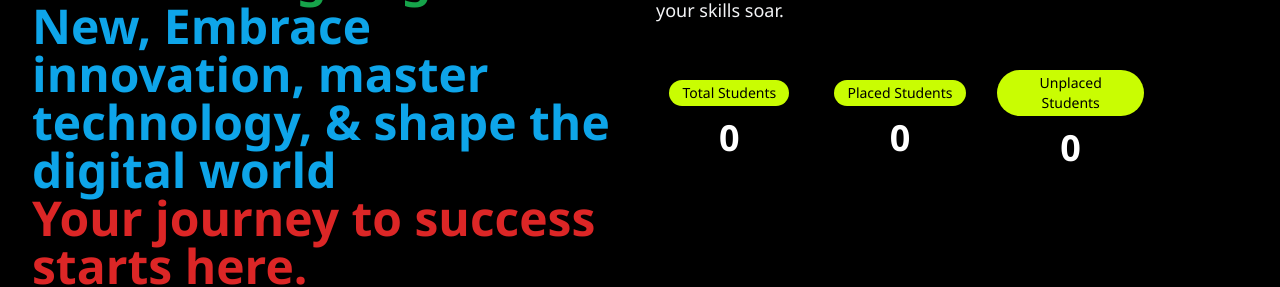
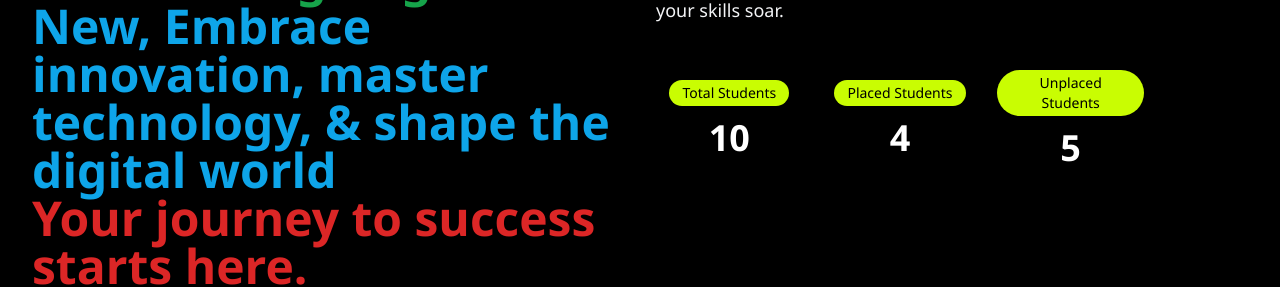
Before and after one commit to Santhosh10661/weboinTask, a React (Create React App) app: page /#/ in a window 1280 px wide. Shown: the part 2256-2543 px from the top of the page. Built offline with nearby package versions, Linux system fonts and the light colour scheme.

Commit message:
count update solved

```diff
--- a/src/App.js
+++ b/src/App.js
@@ -1,4 +1,4 @@
-import { useEffect } from "react";
+import { useContext, useEffect } from "react";
 import "./App.css";
 import Footer from "./Footer";
 import FormPage from "./Form Components/FormPage";
@@ -6,19 +6,40 @@ import Header from "./Header";
 import Home from "./Home Components/Home";
 import { Route, Routes } from "react-router-dom";
 import stuData from "./Form Components/stuData.json";
+import DataContext from "./Context Api/DataContext";
 
 function App() {
+  const { setStudentList, setCounts } = useContext(DataContext);
   useEffect(() => {
     const storeData = async () => {
       let storedData = await localStorage.getItem("stuDataList");
+
+      const updateCount = (list) => {
+        let pS = list.filter((stu) => stu.curStatus === "Placed");
+        let uS = list.filter((stu) => stu.curStatus === "Unplaced");
+
+        let tempCounts = {
+          totalStudents: list.length,
+          placedStudents: pS.length,
+          unplacedStudents: uS.length,
+        };
+
+        setCounts(tempCounts);
+      };
+
       if (!storedData) {
         localStorage.setItem("stuDataList", JSON.stringify(stuData));
+        let data = localStorage.getItem("stuDataList");
+        let stuList = await JSON.parse(data);
+        setStudentList(stuList);
+        // console.log("stuList", stuList);
+        updateCount(stuList);
+      } else {
+        let stuList = await JSON.parse(storedData);
+        setStudentList(stuList);
+        // console.log("sd", stuList);
+        updateCount(stuList);
       }
-      // let filter = JSON.parse(storedData).filter(
-      //   (stu) => stu.curStatus === "Placed"
-      // );
-
-      // console.log(filter);
     };
 
     storeData();
--- a/src/Context Api/DataContext.js
+++ b/src/Context Api/DataContext.js
@@ -12,11 +12,14 @@ export const DataProvider = ({ children }) => {
     course: "",
     curStatus: "",
   });
-  const [counts, setCounts] = useState([
-    { title: "total students", nfs: 0 },
-    { title: "placed students", nfs: 0 },
-    { title: "unplaced students", nfs: 0 },
-  ]);
+  const [counts, setCounts] = useState({
+    totalStudents: 0,
+    placedStudents: 0,
+    unplacedStudents: 0,
+    // { title: "total students", nfs: 0 },
+    // { title: "placed students", nfs: 0 },
+    // { title: "unplaced students", nfs: 0 },
+  });
   return (
     <DataContext.Provider
       value={{
--- a/src/Form Components/FormPage.js
+++ b/src/Form Components/FormPage.js
@@ -1,15 +1,13 @@
-import React, { useContext } from "react";
+import React from "react";
 import "./FormPage.css";
 import Form from "./Form";
 import StudentList from "./StudentList";
-import DataContext from "../Context Api/DataContext";
 
 function FormPage() {
-  const { studentList } = useContext(DataContext);
   return (
     <div className="formPage">
       <Form />
-      {studentList && <StudentList />}
+      <StudentList />
     </div>
   );
 }
--- a/src/Form Components/StudentList.js
+++ b/src/Form Components/StudentList.js
@@ -1,18 +1,18 @@
-import React, { useContext, useEffect } from "react";
+import React, { useContext } from "react";
 import DataContext from "../Context Api/DataContext";
 
 function StudentList() {
-  const { studentList, setStudentList } = useContext(DataContext);
+  const { studentList } = useContext(DataContext);
 
-  useEffect(() => {
-    const getData = async () => {
-      let list = localStorage.getItem("stuDataList");
-      setStudentList(await JSON.parse(list));
-    };
+  // useEffect(() => {
+  //   const getData = async () => {
+  //     let list = localStorage.getItem("stuDataList");
+  //     setStudentList(await JSON.parse(list));
+  //   };
 
-    getData();
-    // eslint-disable-next-line react-hooks/exhaustive-deps
-  }, []);
+  //   getData();
+  //   // eslint-disable-next-line react-hooks/exhaustive-deps
+  // }, []);
 
   return (
     <section className="StudentList">
--- a/src/Home Components/Counter.js
+++ b/src/Home Components/Counter.js
@@ -1,16 +1,8 @@
-import React, { useContext, useEffect } from "react";
+import React, { useContext } from "react";
 import DataContext from "../Context Api/DataContext";
 
 function Counter() {
   const { counts } = useContext(DataContext);
-
-  useEffect(() => {
-    // const total = studentList.filter(
-    //   (stu) => stu.curStatus === "Placed" && stu
-    // );
-    // console.log(studentList);
-    // eslint-disable-next-line react-hooks/exhaustive-deps
-  }, []);
 
   return (
     <section className="counterSection">
@@ -39,24 +31,18 @@ function Counter() {
               Join us, learn with confidence, and watch your skills soar.
             </p>
             <div className="countBox">
-              {counts.map((count, index) => {
-                return (
-                  <div
-                    className="count"
-                    key={index}
-                    style={{
-                      display: "flex",
-                      flexDirection: "column",
-                      justifyContent: "center",
-                      alignItems: "center",
-                      textAlign: "center",
-                    }}
-                  >
-                    <span className="countTitle">{count.title}</span>
-                    <p className="nfc">{count.nfs}</p>
-                  </div>
-                );
-              })}
+              <div className="count">
+                <span className="countTitle">total students</span>
+                <p className="nfc">{counts.totalStudents}</p>
+              </div>
+              <div className="count">
+                <span className="countTitle">placed students</span>
+                <p className="nfc">{counts.placedStudents}</p>
+              </div>
+              <div className="count">
+                <span className="countTitle">unplaced students</span>
+                <p className="nfc">{counts.unplacedStudents}</p>
+              </div>
             </div>
           </div>
         </div>
--- a/src/Home Components/Home.css
+++ b/src/Home Components/Home.css
@@ -187,7 +187,7 @@
   padding-top: 0px;
 }
 .counterHeading h1 {
-  font-size: 0.875rem;
+  font-size: 1.875rem;
   font-weight: 700;
   line-height: 1.25;
   margin: 0;
@@ -228,6 +228,13 @@
   display: grid;
   grid-template-columns: repeat(3, minmax(0px, 1fr));
   gap: 1.5rem;
+}
+.count {
+  display: flex;
+  flex-direction: column;
+  justify-content: center;
+  align-items: center;
+  text-align: center;
 }
 .countTitle {
   font-size: 0.875rem;
@@ -282,7 +289,7 @@
   }
   .counterHeadp2 {
     font-size: 2.25rem;
-    line-height: 2.5;
+    line-height: 2.5rem;
   }
   .counterConSec {
     margin-top: 6rem;
--- a/src/Home Components/Home.js
+++ b/src/Home Components/Home.js
@@ -1,19 +1,17 @@
-import React, { useContext } from "react";
+import React from "react";
 import HomeHeader from "./HomeHeader";
 import "./Home.css";
 import About from "./About";
 import Benifits from "./Benifits";
 import Counter from "./Counter";
-import DataContext from "../Context Api/DataContext";
 
 function Home() {
-  const { studentList } = useContext(DataContext);
   return (
     <div>
       <HomeHeader />
       <About />
       <Benifits />
-      {studentList && <Counter />}
+      <Counter />
     </div>
   );
 }
```
